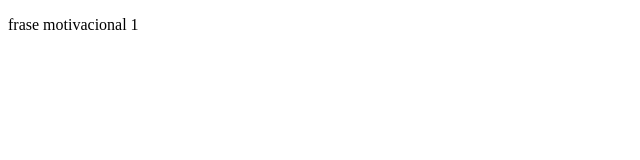
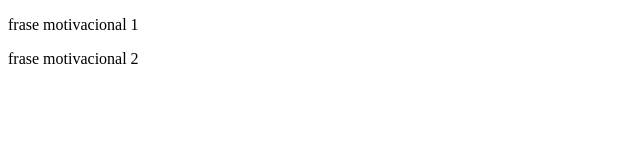
Before and after one commit to OpDevInit/bootcamp-front-end, a plain HTML site: page index.html in a window 1280 px wide. Shown: the whole page, without its empty margins (0-640 px from the left). Drawn offline with Linux system fonts and the light colour scheme.

Commit message:
frase motivacional 2

```diff
--- a/index.html
+++ b/index.html
@@ -7,5 +7,6 @@
 </head>
 <body>
     <p>frase motivacional 1</p>
+    <p>frase motivacional 2</p>
 </body>
 </html>
```
